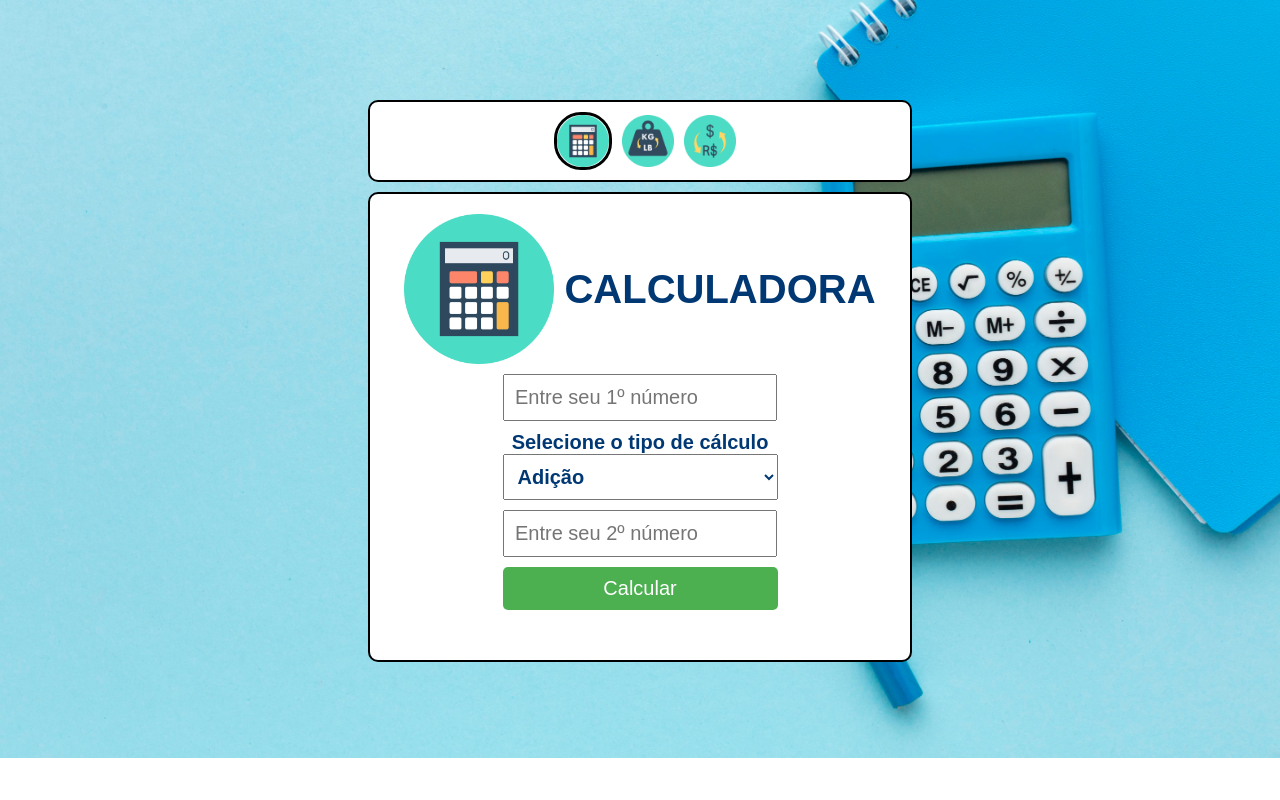
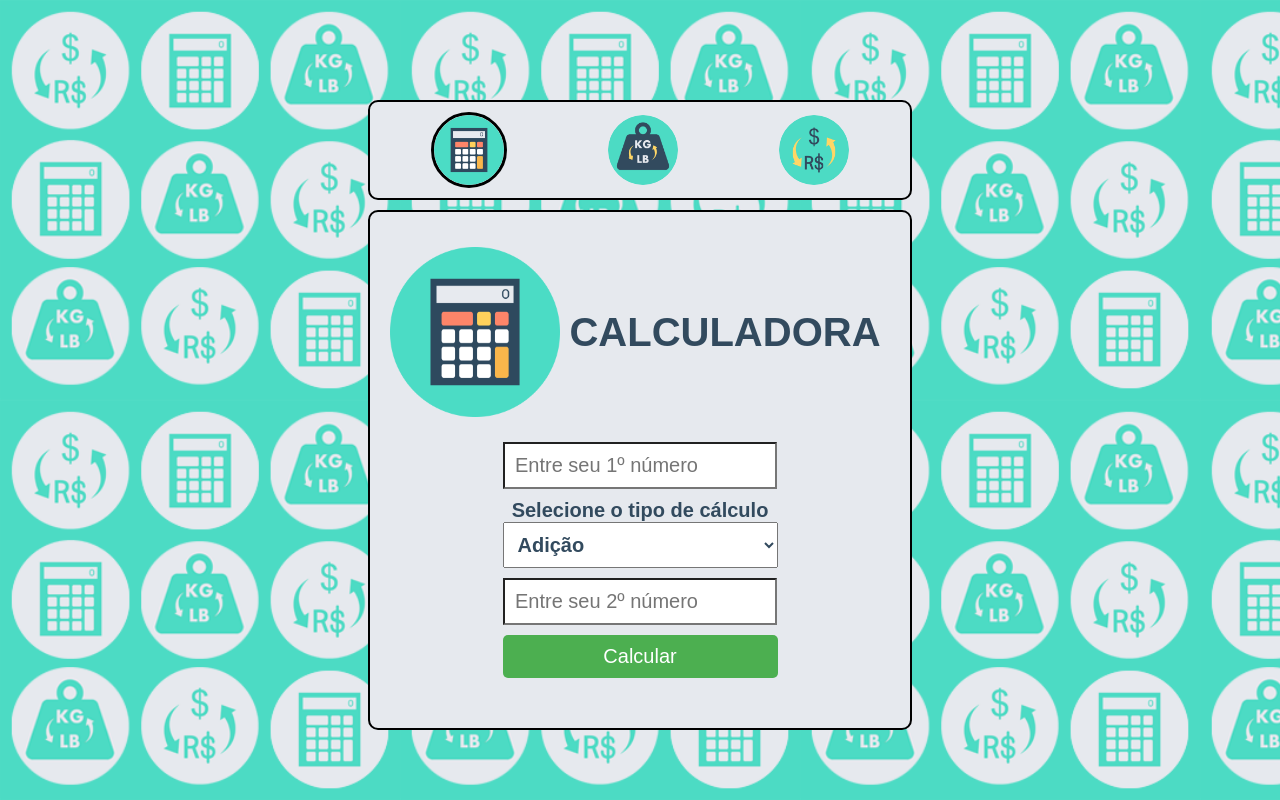
Before and after one commit to gduartte1/CalculadoraETEP, a Flask app: page / in a window 1280 px wide. Run offline with Flask 3, Linux system fonts and the light colour scheme.

Commit message:
Troca entre as "telas"
Adicionadas condições no javascript de alteração entre os containers.
Feita também a estilização do background

```diff
--- a/Templates/calculator.html
+++ b/Templates/calculator.html
@@ -16,7 +16,7 @@
         <img id="icon_coin" src="../static/icon_coin.png" alt="Coin Converter Icon">
         <div class="hidden-text-coin">Selecionar conversor moedas</div>
     </div>
-    <div class="calculator">
+    <div class="calculator" id="calculator">
     <div class="headercontainer">
     <img id="logo" src="../static/icon_calc.png" alt="">
     <h2>CALCULADORA</h2>
--- a/static/styles.css
+++ b/static/styles.css
@@ -1,21 +1,43 @@
 body {
   font-family:sans-serif;
-  margin: 0;
   background-image: url("./background2.jpg");
-  background-size: cover;
-  background-position: center;
-  background-repeat: no-repeat;
-  height: 100%;
+  background-size: 400px;
 }
 .calculator {
   width: 80%;
+  height: auto;
   max-width: 500px;
   margin-left: auto;
   margin-right: auto;
   padding: 20px;
   border: 2px solid #000000;
   border-radius: 10px;
-  background-color: white;
+  background-color: #e6e9ee;
+  display: block;
+}
+.unit-conversor {
+  width: 80%;
+  max-width: 500px;
+  height: auto;
+  margin-left: auto;
+  margin-right: auto;
+  padding: 20px;
+  border: 2px solid #000000;
+  border-radius: 10px;
+  background-color: #e6e9ee;
+  display: none;
+}
+.coin-conversor {
+  width: 80%;
+  max-width: 500px;
+  height: auto;
+  margin-left: auto;
+  margin-right: auto;
+  padding: 20px;
+  border: 2px solid #000000;
+  border-radius: 10px;
+  background-color: #e6e9ee;
+  display: none;
 }
 .icons {
   width: 520px;
@@ -26,28 +48,29 @@ body {
   padding: 10px;
   border: 2px solid #000000;
   border-radius: 10px;
-  background-color: white;
+  background-color: #e6e9ee;
   display: flex;
   align-items: center;
-  justify-content: center;
+  justify-content: space-around;
   position: relative;
 }
 #icon_calc {
-  width: 10%;
-  margin-left: 10px;
+  width: 70px;
   transition: transform 0.3s ease;
   border: 3px solid #000000;
-  border-radius: 27px;
+  border-radius: 50px;
 }
-  #icon_unit {
-    width: 10%;
-    margin-left: 10px;
+#icon_unit {
+    width: 70px;
     transition: transform 0.3s ease;
+    border: 0px solid #000000;
+    border-radius: 50px;
 }
 #icon_coin {
-  width: 10%;
-  margin-left: 10px;
+  width: 70px;
   transition: transform 0.3s ease;
+  border: 0px solid #000000;
+  border-radius: 50px;
 }
 #icon_calc:hover, #icon_unit:hover, #icon_coin:hover {
   transform: scale(1.3);
@@ -61,10 +84,10 @@ body {
   left: 50%;
   transform: translateX(-50%);
   background-color: black;
-  color: white;
+  color: #e6e9ee;
   padding: 5px;
   border-radius: 5px;
-  z-index: 1; /* Ensures it's above other content */
+  z-index: 1;
   transition: visibility 0s, opacity 0.3s ease;
   white-space: nowrap;
 }
@@ -77,10 +100,10 @@ body {
     opacity: 0;
     position: absolute;
     bottom: -30px;
-    left: 50%;
+    left: 18%;
     transform: translateX(-50%);
     background-color: black;
-    color: white;
+    color: #e6e9ee;
     padding: 5px;
     border-radius: 5px;
     z-index: 1; /* Ensures it's above other content */
@@ -96,10 +119,10 @@ body {
     opacity: 0;
     position: absolute;
     bottom: -30px;
-    left: 50%;
+    left: 80%;
     transform: translateX(-50%);
     background-color: black;
-    color: white;
+    color: #e6e9ee;
     padding: 5px;
     border-radius: 5px;
     z-index: 1; /* Ensures it's above other content */
@@ -118,7 +141,7 @@ body {
 }
 label{
 font-size: 20px;
-color: #003874;
+color: #324a5e;
 font-weight: bold;
 }
 select{
@@ -126,7 +149,7 @@ select{
   padding: 10px;
   margin-bottom: 10px;
   font-size: 20px;
-  color: #003874;
+  color: #324a5e;
   font-weight: bold;
 }
 input {
@@ -134,6 +157,7 @@ input {
   padding: 10px;
   margin-bottom: 10px;
   font-size: 20px;
+  background-color: white;
 }
 button {
   width: 55%;
@@ -154,21 +178,24 @@ button:hover {
   font-size: 30px;
   text-align: center;
   text-decoration: underline;
-  color: #003874;
+  color: #324a5e;
   font-weight: bold;
 }
 .headercontainer{
-display: flex;
+display: grid;
+grid-template-columns: 170px 1fr;
 justify-content: center;
 align-items: center;
 margin-bottom: 10px;
+height: 200px;
+width: 100%;
 }
 #logo{
-  width: 30%;
+  width: 170px;
   margin-right: 10px;
 }
 h2{
   font-size: 40px;
   text-align: center;
-  color: #003874;
+  color: #324a5e;
 }
```
Also changed, not shown: other parts of Templates/calculator.html (+40 -0 lines), static/script.js (+57 -0 lines), static/background2.jpg.
